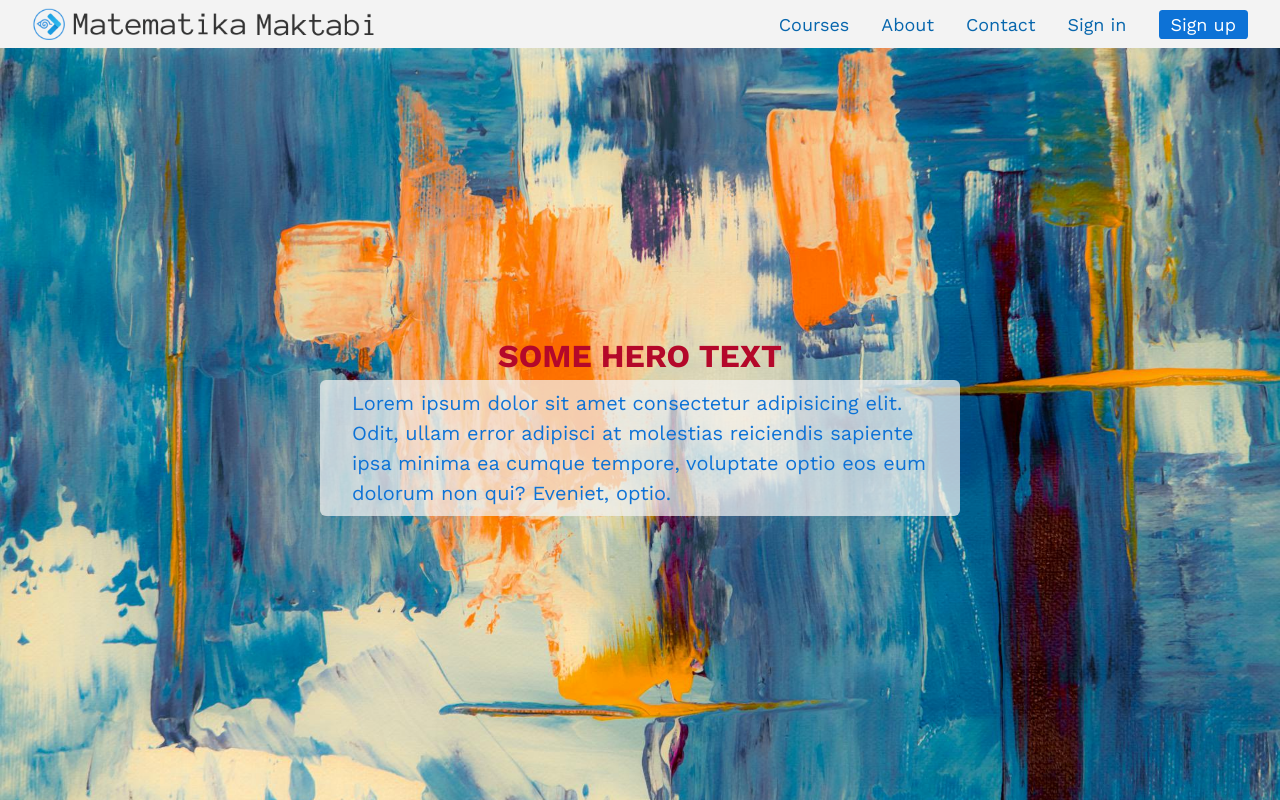
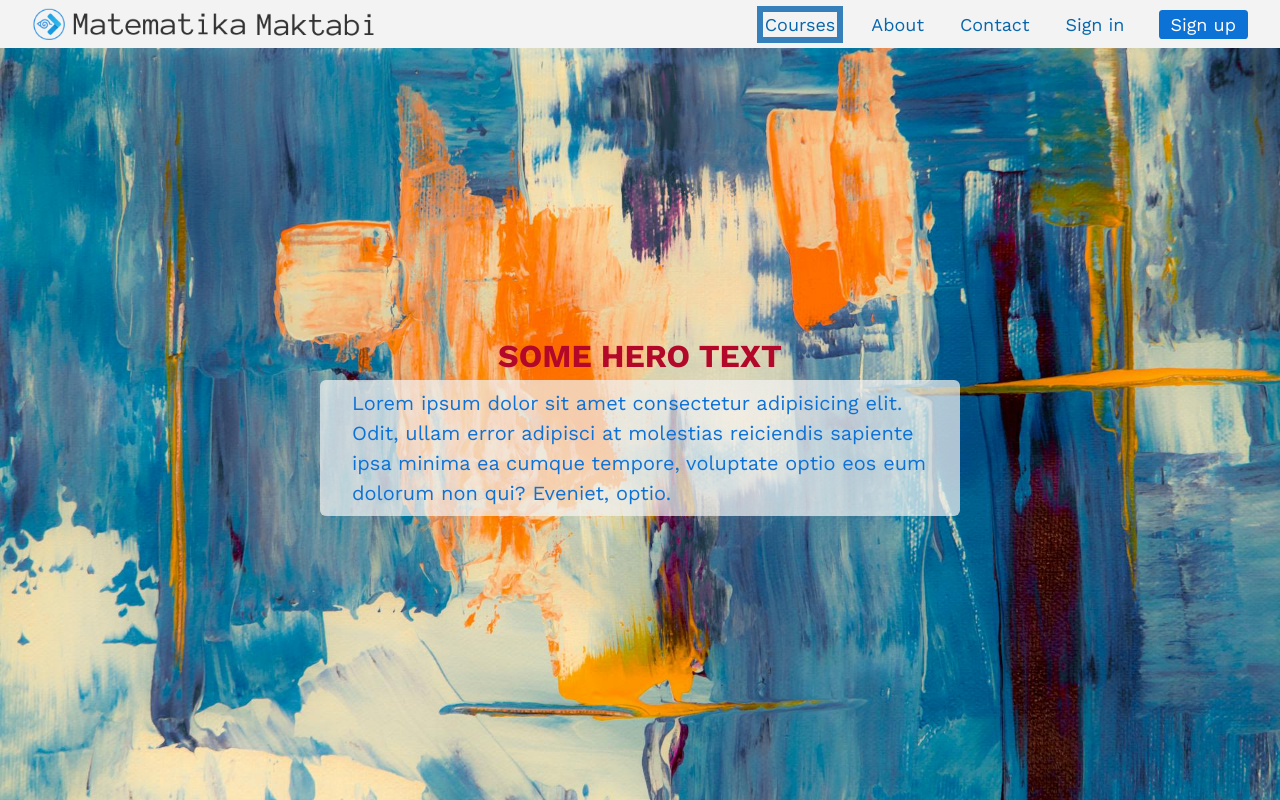
Before and after one commit to dersuprogg/mobile-nav-bar, a plain HTML site: page index.html in a window 1280 px wide. In both pictures the pointer is over the link "Courses". Drawn offline with nearby package versions, Linux system fonts and the light colour scheme.

Commit message:
Add box shadow to nav links

```diff
--- a/styles.css
+++ b/styles.css
@@ -75,6 +75,12 @@ h6 {
   text-decoration: none;
   font-size: 1.8rem;
   color: #0766ad;
+  padding: 2px;
+}
+
+.nav-list a:active,
+.nav-list a:hover {
+  box-shadow: 0 0 0 6px rgba(7, 101, 173, 0.8);
 }
 
 .hero {
```
